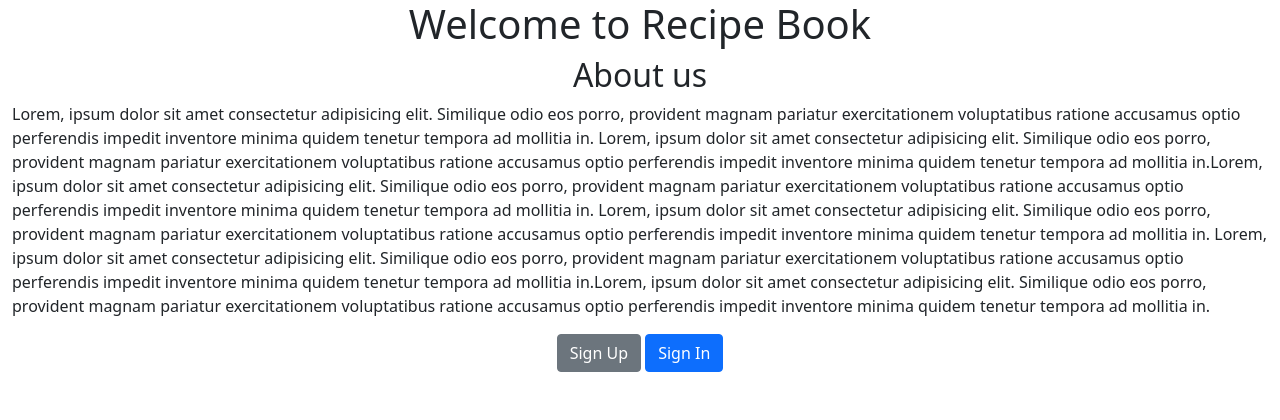
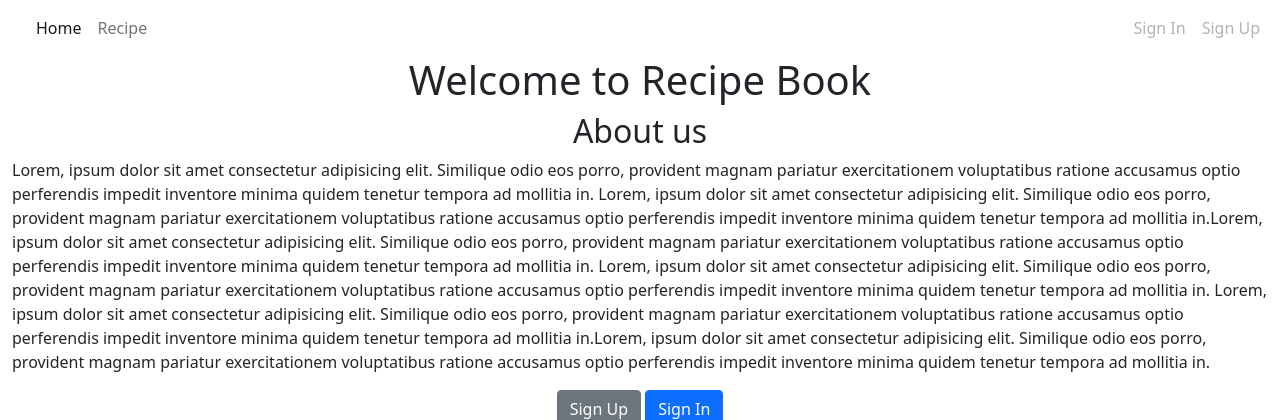
Before and after one commit to Aliona83/book_recipe, a Django app: page / in a window 1280 px wide. Shown: the top 420 px of the page. Run offline with Django 3.2, Linux system fonts and the light colour scheme.

Commit message:
Create first function for sign up form

```diff
--- a/recipebook/bookapp/templates/bookapp/base.html
+++ b/recipebook/bookapp/templates/bookapp/base.html
@@ -1,4 +1,4 @@
-
+{% load static %}
 <!DOCTYPE html>
 <html lang="en">
 <head>
@@ -9,7 +9,7 @@
     <link href="https://cdn.jsdelivr.net/npm/bootstrap@5.0.2/dist/css/bootstrap.min.css" rel="stylesheet" integrity="sha384-EVSTQN3/azprG1Anm3QDgpJLIm9Nao0Yz1ztcQTwFspd3yD65VohhpuuCOmLASjC" crossorigin="anonymous">
     <!--FontAwesome-->
     <link rel="stylesheet" href="https://cdnjs.cloudflare.com/ajax/libs/font-awesome/5.15.4/css/all.min.css" integrity="sha512-1ycn6IcaQQ40/MKBW2W4Rhis/DbILU74C1vSrLJxCq57o941Ym01SwNsOMqvEBFlcgUa6xLiPY/NS5R+E6ztJQ==" crossorigin="anonymous" referrerpolicy="no-referrer" />
-    <link rel="stylesheet" type="text/css" href='/static/bookapp/bookapp.css'>
+    <link rel="stylesheet" type="text/css" href="{% static 'bookapp/css/bookapp.css'%}">
     <title>{% block title %}{% endblock %}Welcome to Recipe Book</title>
 </head>
 {% block head %}
@@ -17,6 +17,7 @@
 {% endblock %}
 <body>
   {% block main-content %}{% endblock main-content %}
+  {% include 'bookapp/navbar.html' %}
 
     <main class="container-fluid mt-15">
     <h1 class="text-center" >Welcome to Recipe Book</h1>
--- /dev/null
+++ b/recipebook/bookapp/templates/bookapp/home.html
@@ -0,0 +1,5 @@
+{% extends "bookapp/base.html %}
+{% load static %}
+{% block main-content %}
+<h1>Welcome to Recipe Book</h1>
+{% endblock main-content %}
--- a/recipebook/bookapp/templates/bookapp/index.html
+++ /dev/null
@@ -1,2 +0,0 @@
-{% extends "bookapp/base.html %}
-{% load static %}
--- a/recipebook/bookapp/templates/bookapp/navbar.html
+++ b/recipebook/bookapp/templates/bookapp/navbar.html
@@ -1,7 +1,7 @@
 <nav class="navbar navbar-expand-lg navbar-light ">
 
     <div class="container-fluid">
-      <a class="navbar-brand" href="{% url 'bookapp:index' %}"></a>
+      <a class="navbar-brand" href="#"></a>
 
       <button class="navbar-toggler" type="button" data-bs-toggle="collapse" data-bs-target="#navbarSupportedContent" aria-controls="navbarSupportedContent" aria-expanded="false" aria-label="Toggle navigation">
         <span class="navbar-toggler-icon"></span>
@@ -14,17 +14,15 @@
           <li class="nav-item">
             <a class="nav-link" href="#">Recipe</a>
           </li>
-          <li class="nav-item">
-            <a class="nav-link disabled" href="#" tabindex="-1" aria-disabled="true">Sign In </a>
-          </li>
-          <li class="nav-item">
-            <a class="nav-link disabled" href="#" tabindex="-1" aria-disabled="true">Sign Up </a>
-          </li>
         </ul>
-        <form class="d-flex">
-          <input class="form-control me-2" type="search" placeholder="Search" aria-label="Search">
-          <button class="btn btn-outline-success" type="submit">Search</button>
-        </form>
+        <ul class="navbar-nav  mb-2 mb-lg-0">
+            <li class="nav-item">
+              <a class="nav-link disabled" href="#" tabindex="-1" aria-disabled="true">Sign In </a>
+            </li>
+            <li class="nav-item">
+              <a class="nav-link disabled" href="{% url 'signup' %}" tabindex="-1" aria-disabled="true">Sign Up </a>
+            </li>
+          </ul>
       </div>
     </div>
   </nav>
--- a/recipebook/bookapp/templates/registration/base.html
+++ b/recipebook/bookapp/templates/registration/base.html
@@ -19,7 +19,7 @@
     <nav class="navbar navbar-expand-lg navbar-light ">
 
         <div class="container-fluid">
-          <a class="navbar-brand" href="{% url 'bookapp:index' %}"></a>
+          <a class="navbar-brand" href="{% url 'bookapp:home' %}"></a>
 
 
           <!-- Bootstrap 5 JS -->
--- a/recipebook/bookapp/urls.py
+++ b/recipebook/bookapp/urls.py
@@ -1,10 +1,10 @@
 from django.contrib import admin
 from django.urls import path
-from bookapp import views
+from .views import *
 
 app_name="bookapp"
 
 urlpatterns = [
-    path('', views.index, name="index"),
-
+    path('', home, name="home"),
+    path('signup/', signup, name="signup")
 ]
--- a/recipebook/bookapp/views.py
+++ b/recipebook/bookapp/views.py
@@ -5,15 +5,10 @@ from django.contrib.auth.forms import UserCreationForm
 # Create your views here.
 
 
-def index(request):
-
+def home(request):
     return render(request, "bookapp/base.html")
 
 
 def signup(request):
     form = UserCreationForm()
     return render(request, "registration/signup.html")
-
-
-def home(request):
-    return render(request, "bookapp/index.html")
--- a/recipebook/recipebook/urls.py
+++ b/recipebook/recipebook/urls.py
@@ -20,7 +20,8 @@ from bookapp import views
 
 
 urlpatterns = [
-    path('admin/', admin.site.urls),
-    path('signup', views.signup, name="signup"),
-    path('', include('bookapp.urls')),
+     path('', include('bookapp.urls')),
+     path('home', views.home, name="home"),
+     path('signup', views.signup, name="signup"),
+
 ]
```
